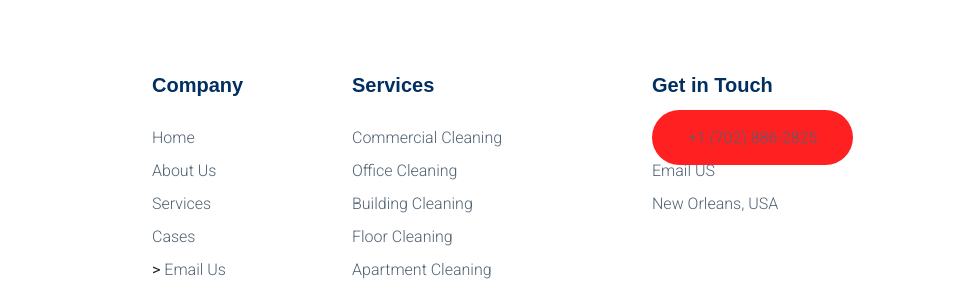
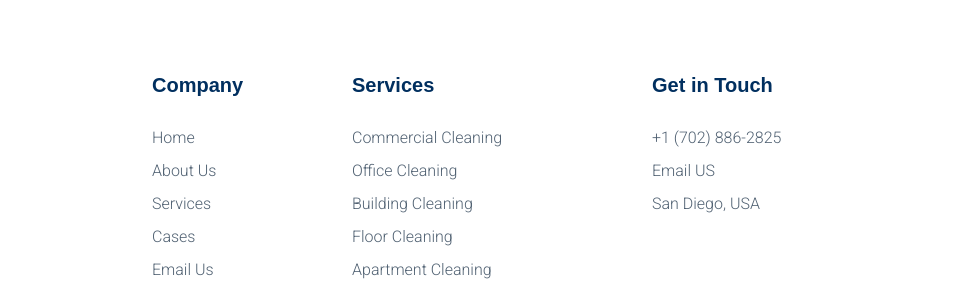
Before and after one commit to hvaandres/CleanCar-Mario-s_Website, a plain HTML site: page services.html in a window 1280 px wide. Shown: the part 2613-2908 px from the top of the page, 303-1280 px from the left. Drawn offline with Linux system fonts and the light colour scheme; a web font is replaced by a local one.

Commit message:
New Changes

```diff
--- a/services.html
+++ b/services.html
@@ -230,7 +230,7 @@
                                     <li><a href="about.html">About Us</a></li>
                                     <li><a href="single-blog.html">Services</a></li>
                                     <li><a href="#">Cases</a></li>
-                                    <li>><a href="mailto:luxclubworx@gmail.com" target="_blank">  Email Us</a></li>
+                                    <li><a href="mailto:luxclubworx@gmail.com" target="_blank">  Email Us</a></li>
                                 </ul>
                             </div>
                         </div>
@@ -254,9 +254,9 @@
                             <div class="footer-tittle">
                                 <h4>Get in Touch</h4>
                                 <ul>
-                                 <li><a href="tel:+1 (702) 886-2825" class="header-btn">+1 (702) 886-2825</a></li>
+                                 <li><a href="tel:+1 (702) 886-2825">+1 (702) 886-2825</a></li>
                                  <li><a href="mailto:luxclubworx@gmail.com" target="_blank">Email US</a></li>
-                                 <li><a href="#">New Orleans, USA</a></li>
+                                 <li><a href="#">San Diego, USA</a></li>
                              </ul>
                             </div>
                         </div>
```
